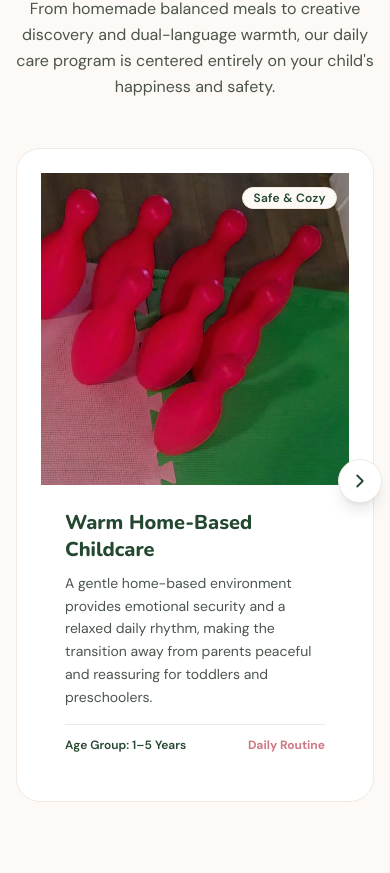
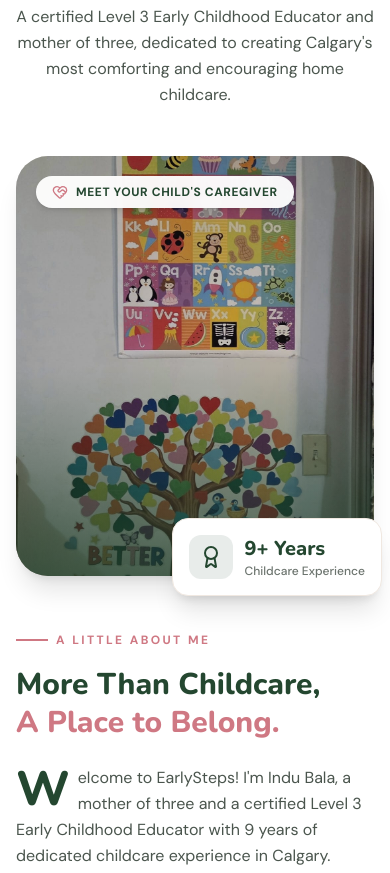
Before and after one commit to Arpit-mandhan-001/early-steps, a Next.js app: page / in a window 390 px wide. Shown: the part 1063-1936 px from the top of the page. Built offline with nearby package versions, Linux system fonts and the light colour scheme.

Commit message:
updated about us

```diff
--- a/src/app/page.tsx
+++ b/src/app/page.tsx
@@ -24,7 +24,7 @@ export default function Home() {
       {/* Main Content Sections */}
       <main className="flex-1">
         <HeroSection />
-        {/* <AboutSection /> */}
+        <AboutSection />
         <OurCareSection />
         <OurSpaceSection />
         <EnrollmentSection />
--- a/src/components/AboutSection.tsx
+++ b/src/components/AboutSection.tsx
@@ -1,3 +1,4 @@
+
 import React from "react";
 import Image from "next/image";
 import {
@@ -6,22 +7,31 @@ import {
   GraduationCap,
   HeartHandshake,
   CheckCircle2,
-  Calendar,
-  Sparkles,
-  Phone,
 } from "lucide-react";
+
 import { BUSINESS_INFO } from "@/data/dayhomeData";
 import { IMAGES } from "@/data/images";
 import SectionHeading from "./ui/SectionHeading";
 import Card from "./ui/Card";
-import Button from "./ui/Button";
 
 export default function AboutSection() {
   const { founder } = BUSINESS_INFO;
 
+  const credentialIcons = [
+    GraduationCap,
+    ShieldCheck,
+    HeartHandshake,
+    Award,
+  ];
+
   return (
-    <section id="about" className="py-8 sm:py-10 md:py-12 lg:py-16 bg-white relative">
+    <section
+      id="about"
+      className="py-10 sm:py-14 lg:py-20 bg-white relative overflow-hidden"
+    >
       <div className="container mx-auto px-4 sm:px-6 lg:px-8">
+
+        {/* Section Heading */}
         <SectionHeading
           badgeText="Meet The Founder"
           badgeVariant="forest"
@@ -30,116 +40,213 @@ export default function AboutSection() {
           subtitle="A certified Level 3 Early Childhood Educator and mother of three, dedicated to creating Calgary's most comforting and encouraging home childcare."
         />
 
-        <div className="grid grid-cols-1 lg:grid-cols-12 gap-12 items-center">
-          {/* Left Column: Authentic Photography & Credentials */}
-          <div className="lg:col-span-5 flex flex-col gap-6">
-            <div className="relative mx-auto w-full max-w-md">
-              {/* Rounded image frame */}
-              <div className="relative rounded-3xl overflow-hidden border-4 border-[#FDF9F6] shadow-xl bg-[#FDF9F6] aspect-4/5 sm:aspect-square lg:aspect-4/5">
+        {/* Main About Layout */}
+        <div className="grid grid-cols-1 lg:grid-cols-12 gap-8 lg:gap-12 items-center mt-12">
+
+          {/* LEFT SIDE - LARGE IMAGE (60%) */}
+          <div className="lg:col-span-7 relative">
+
+            <div className="relative w-full h-[420px] sm:h-[550px] lg:h-[800px] rounded-[2rem] overflow-hidden shadow-xl bg-[#FDF9F6]">
+
               <Image
                 src={IMAGES.about.founder}
                 alt={`Indu Bala, Founder of EarlySteps Dayhome in Whitehorn Calgary`}
                 fill
-                  sizes="(max-width: 768px) 100vw, 450px"
-                  className="object-cover"
+                priority
+                sizes="(max-width: 1024px) 100vw, 60vw"
+                className="object-cover object-center"
               />
-                <div className="absolute inset-0 bg-linear-to-t from-[#244730]/60 via-transparent to-transparent pointer-events-none" />
 
-                {/* Overlay Badge */}
-                <div className="absolute bottom-4 left-4 right-4 bg-white/95 backdrop-blur-md rounded-2xl p-4 shadow-md border border-white/60">
-                  <div className="flex items-center justify-between">
-                    <div>
-                      <h3 className="font-nunito font-extrabold text-lg text-[#244730]">
-                        {founder.name}
-                      </h3>
-                      <p className="text-xs font-semibold text-[#CF7883]">
-                        {founder.title}
-                      </p>
-                    </div>
-                    <span className="text-xs font-bold bg-[#244730] text-white px-3 py-1 rounded-full">
-                      9 Yrs Exp
-                    </span>
-                  </div>
-                </div>
-              </div>
+              {/* Image Gradient */}
+              <div className="absolute inset-0 bg-gradient-to-t from-[#244730]/70 via-transparent to-transparent pointer-events-none" />
 
-              {/* Floating credentials sticker */}
-              <div className="hidden sm:flex absolute -bottom-5 -right-5 bg-[#CF7883] text-white rounded-2xl p-3.5 shadow-lg items-center gap-2.5">
-                <span className="font-nunito font-bold text-xs uppercase tracking-wider">
-                  Level 3 Certified 2025
+              {/* Top Badge */}
+              <div className="absolute top-5 left-5">
+                <div className="bg-white/95 backdrop-blur-md rounded-full px-4 py-2 flex items-center gap-2 shadow-md">
+                  <HeartHandshake className="w-4 h-4 text-[#CF7883]" />
+                  <span className="text-xs font-bold text-[#244730] uppercase tracking-wider">
+                    Meet Your Child's Caregiver
                   </span>
                 </div>
               </div>
 
-            {/* Quick trust metrics */}
-            <div className="grid grid-cols-2 gap-3 max-w-md mx-auto w-full">
-              <div className="rounded-2xl bg-[#FDF9F6] border border-[#F0E8E1] p-3.5 text-center">
-                <div className="font-nunito font-extrabold text-2xl text-[#244730]">
-                  2017
-                </div>
-                <div className="text-xs font-medium text-[#1D2A20]/75">
-                  Childcare Journey Began
-                </div>
-              </div>
-              <div className="rounded-2xl bg-[#FDF9F6] border border-[#F0E8E1] p-3.5 text-center">
-                <div className="font-nunito font-extrabold text-2xl text-[#CF7883]">
-                  Mother of 3
-                </div>
-                <div className="text-xs font-medium text-[#1D2A20]/75">
-                  Natural Maternal Care
-                </div>
-              </div>
+              {/* Bottom Image Content */}
+              <div className=" absolute bottom-0 left-0 right-0 p-6 sm:p-9">
+
               </div>
             </div>
 
-          {/* Right Column: Bio Narrative & Verified Qualifications */}
-          <div className="lg:col-span-7 flex flex-col gap-6 text-left">
-            <div className="space-y-4 text-base sm:text-lg text-[#1D2A20]/85 font-sans leading-relaxed">
-              <p className="first-letter:text-4xl first-letter:font-extrabold first-letter:text-[#244730] first-letter:font-nunito first-letter:float-left first-letter:mr-2">
+            {/* Floating Experience Badge */}
+            <div className="absolute -bottom-5 -right-2 sm:-right-5 bg-white rounded-2xl p-4 shadow-xl border border-[#F0E8E1] flex items-center gap-3">
+
+              <div className="w-11 h-11 rounded-xl bg-[#244730]/10 flex items-center justify-center">
+                <Award className="w-6 h-6 text-[#244730]" />
+              </div>
+
+              <div>
+                <h4 className="font-nunito font-extrabold text-xl text-[#244730]">
+                  9+ Years
+                </h4>
+                <p className="text-xs text-[#1D2A20]/65 font-medium">
+                  Childcare Experience
+                </p>
+              </div>
+
+            </div>
+
+          </div>
+
+          {/* RIGHT SIDE - ONLY TEXT (40%) */}
+          <div className="lg:col-span-5 flex flex-col justify-center text-left pt-6 lg:pt-0">
+
+            {/* Small Label */}
+            <div className="flex items-center gap-2 mb-5">
+              <span className="w-8 h-[2px] bg-[#CF7883]" />
+              <span className="text-xs font-bold uppercase tracking-[0.2em] text-[#CF7883]">
+                A Little About Me
+              </span>
+            </div>
+
+            {/* Main Heading */}
+            <h3 className="font-nunito font-extrabold text-3xl sm:text-4xl xl:text-[42px] leading-[1.15] text-[#244730]">
+              More Than Childcare,
+              <span className="block text-[#CF7883] mt-1">
+                A Place to Belong.
+              </span>
+            </h3>
+
+            {/* Founder Bio */}
+            <div className="mt-6 space-y-5 text-base sm:text-lg text-[#1D2A20]/80 font-sans leading-relaxed">
+
+              <p className="first-letter:text-5xl first-letter:font-extrabold first-letter:text-[#244730] first-letter:font-nunito first-letter:float-left first-letter:mr-2">
                 {founder.bio[0]}
               </p>
-              <p>{founder.bio[1]}</p>
+
+              <p>
+                {founder.bio[1]}
+              </p>
+
             </div>
 
-            {/* Qualifications & Timeline Card */}
-            <div className="mt-2">
-              <h4 className="font-nunito font-extrabold text-xl text-[#244730] mb-4 flex items-center gap-2">
-                <GraduationCap className="w-5 h-5 text-[#CF7883]" />
-                Qualifications & Safety Credentials
+            {/* Personal Message */}
+            <div className="mt-8 p-5 sm:p-6 rounded-2xl bg-[#FDF9F6] border-l-4 border-[#CF7883]">
+
+              <div className="flex items-start gap-3">
+                <HeartHandshake className="w-6 h-6 text-[#CF7883] shrink-0 mt-1" />
+
+                <div>
+                  <h4 className="font-nunito font-extrabold text-lg text-[#244730]">
+                    Every Child Deserves to Feel Special
                   </h4>
 
-              <div className="grid grid-cols-1 sm:grid-cols-2 gap-3.5">
-                {founder.certifications.map((item, idx) => (
+                  <p className="text-sm text-[#1D2A20]/75 leading-relaxed mt-2">
+                    Creating a safe, nurturing and joyful environment where
+                    children can explore, learn, grow and feel at home.
+                  </p>
+                </div>
+              </div>
+
+            </div>
+
+            {/* Experience Details */}
+            <div className="grid grid-cols-2 gap-3 mt-6">
+
+              <div className="rounded-xl bg-white border border-[#F0E8E1] p-4">
+                <h4 className="font-nunito font-extrabold text-2xl text-[#244730]">
+                  2017
+                </h4>
+                <p className="text-xs text-[#1D2A20]/65 mt-1">
+                  Childcare Journey Began
+                </p>
+              </div>
+
+              <div className="rounded-xl bg-white border border-[#F0E8E1] p-4">
+                <h4 className="font-nunito font-extrabold text-xl text-[#CF7883]">
+                  Mother of 3
+                </h4>
+                <p className="text-xs text-[#1D2A20]/65 mt-1">
+                  A Mother's Caring Touch
+                </p>
+              </div>
+
+            </div>
+
+          </div>
+        </div>
+
+        {/* QUALIFICATIONS & SAFETY CREDENTIALS */}
+        <div className="mt-6 sm:mt-14">
+
+          {/* Heading */}
+          <div className="flex flex-col sm:flex-row sm:items-end sm:justify-between gap-4 mb-8">
+
+            <div>
+              <h3 className="font-nunito font-extrabold text-2xl sm:text-3xl lg:text-4xl text-[#244730]">
+                Qualifications & Safety Credentials
+              </h3>
+            </div>
+
+            <p className="text-sm text-[#1D2A20]/65 max-w-sm leading-relaxed">
+              Professional training and a commitment to providing safe,
+              reliable and quality childcare.
+            </p>
+
+          </div>
+
+          {/* Horizontal Credentials Row */}
+          <div className="grid grid-cols-1 sm:grid-cols-2 lg:grid-cols-4 gap-4">
+
+            {founder.certifications.map((item, idx) => {
+              const Icon = credentialIcons[idx % credentialIcons.length];
+
+              return (
                 <Card
                   key={idx}
                   variant="pastel"
-                    className="p-4 sm:p-5 flex flex-col justify-between"
+                  className="p-5 sm:p-6 border border-[#F0E8E1] hover:shadow-lg hover:-translate-y-1 transition-all duration-300"
                 >
-                    <div>
-                      <div className="flex items-center justify-between mb-1.5">
-                        <span className="text-xs font-extrabold text-[#CF7883] uppercase tracking-wider">
+
+                  {/* Icon and Year */}
+                  <div className="flex items-center justify-between mb-5">
+
+                    <div className="w-12 h-12 rounded-xl bg-white flex items-center justify-center shadow-sm">
+                      <Icon className="w-6 h-6 text-[#244730]" />
+                    </div>
+
+                    <span className="text-xs font-extrabold text-[#CF7883] bg-white px-3 py-1.5 rounded-full">
                       {item.year}
                     </span>
-                        <CheckCircle2 className="w-4 h-4 text-[#244730]" />
+
                   </div>
-                      <h5 className="font-nunito font-bold text-base text-[#244730]">
+
+                  {/* Credential Details */}
+                  <h4 className="font-nunito font-extrabold text-lg text-[#244730] leading-snug">
                     {item.title}
-                      </h5>
-                      <p className="text-xs font-semibold text-[#1D2A20]/70 mt-0.5">
+                  </h4>
+
+                  <p className="text-xs font-bold text-[#CF7883] mt-2">
                     {item.institution}
                   </p>
-                    </div>
-                    <p className="text-xs text-[#1D2A20]/80 mt-2 font-sans leading-normal">
+
+                  <p className="text-sm text-[#1D2A20]/75 mt-3 font-sans leading-relaxed">
                     {item.description}
                   </p>
+
+                  {/* Bottom Verified Label */}
+                  <div className="flex items-center gap-2 mt-5 pt-4 border-t border-[#E9DED5]">
+                    <CheckCircle2 className="w-4 h-4 text-[#244730]" />
+                    <span className="text-[10px] font-bold uppercase tracking-wider text-[#244730]">
+                      Professional Credential
+                    </span>
+                  </div>
+
                 </Card>
-                ))}
+              );
+            })}
+
           </div>
         </div>
 
-
-          </div>
-        </div>
       </div>
     </section>
   );
--- a/src/components/Navbar.tsx
+++ b/src/components/Navbar.tsx
@@ -83,7 +83,7 @@ export default function Navbar() {
               <a
                 key={link.href}
                 href={link.href}
-                className="px-3 py-1.5 text-base font-semibold text-[#1D2A20] hover:text-[#244730] hover:bg-[#244730]/5 rounded-full transition-all duration-200"
+                className="relative px-3 py-1.5 text-base font-semibold text-[#1D2A20] hover:text-[#B65D69] rounded-full transition-all duration-300 after:content-[''] after:absolute after:bottom-0 after:left-1/2 after:w-0 after:h-[2px] after:bg-[#CF7883] after:transition-all after:duration-300 after:-translate-x-1/2 hover:after:w-full"
               >
                 {link.label}
               </a>
```
Lines whose indentation alone changed are shown as unchanged.
